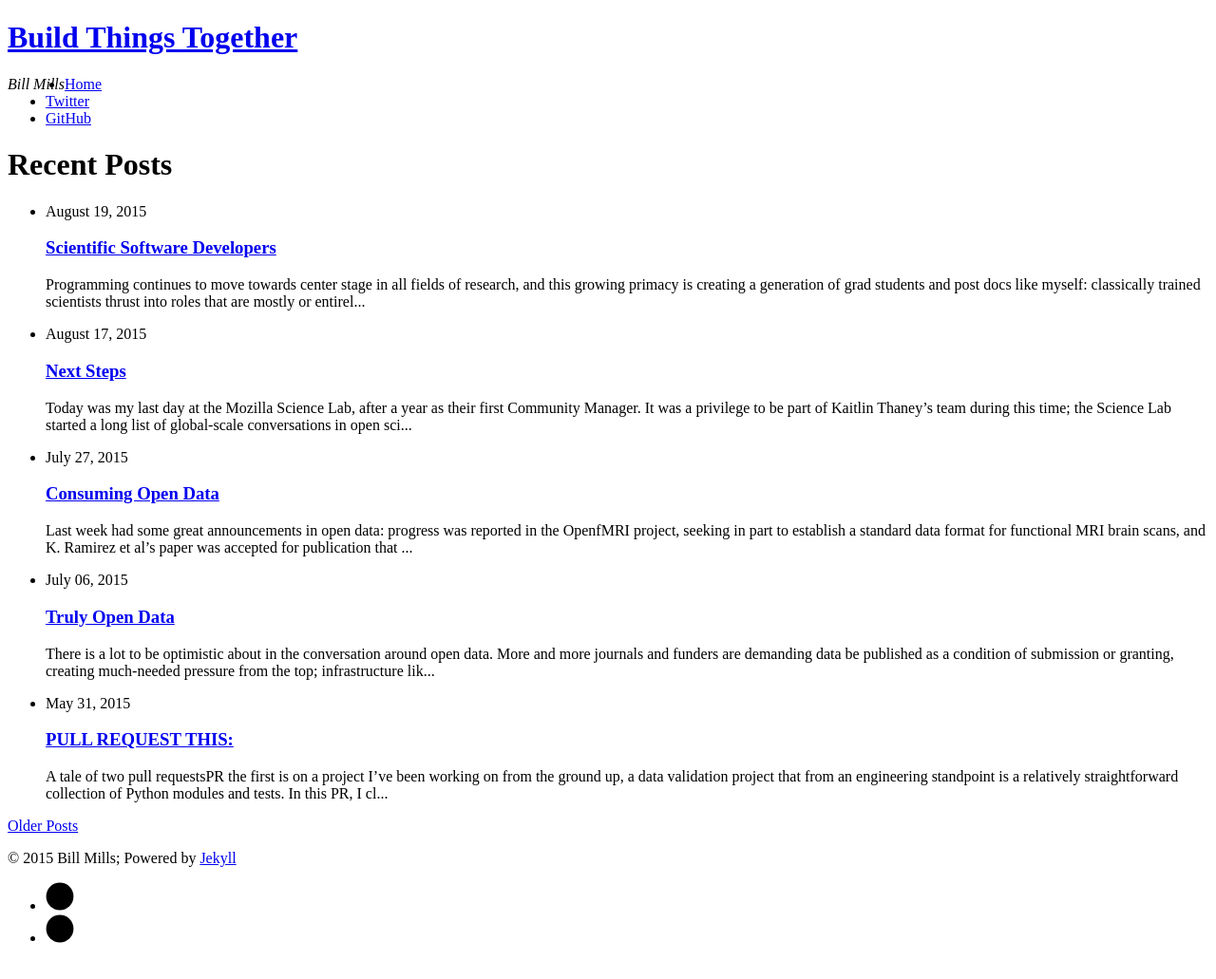
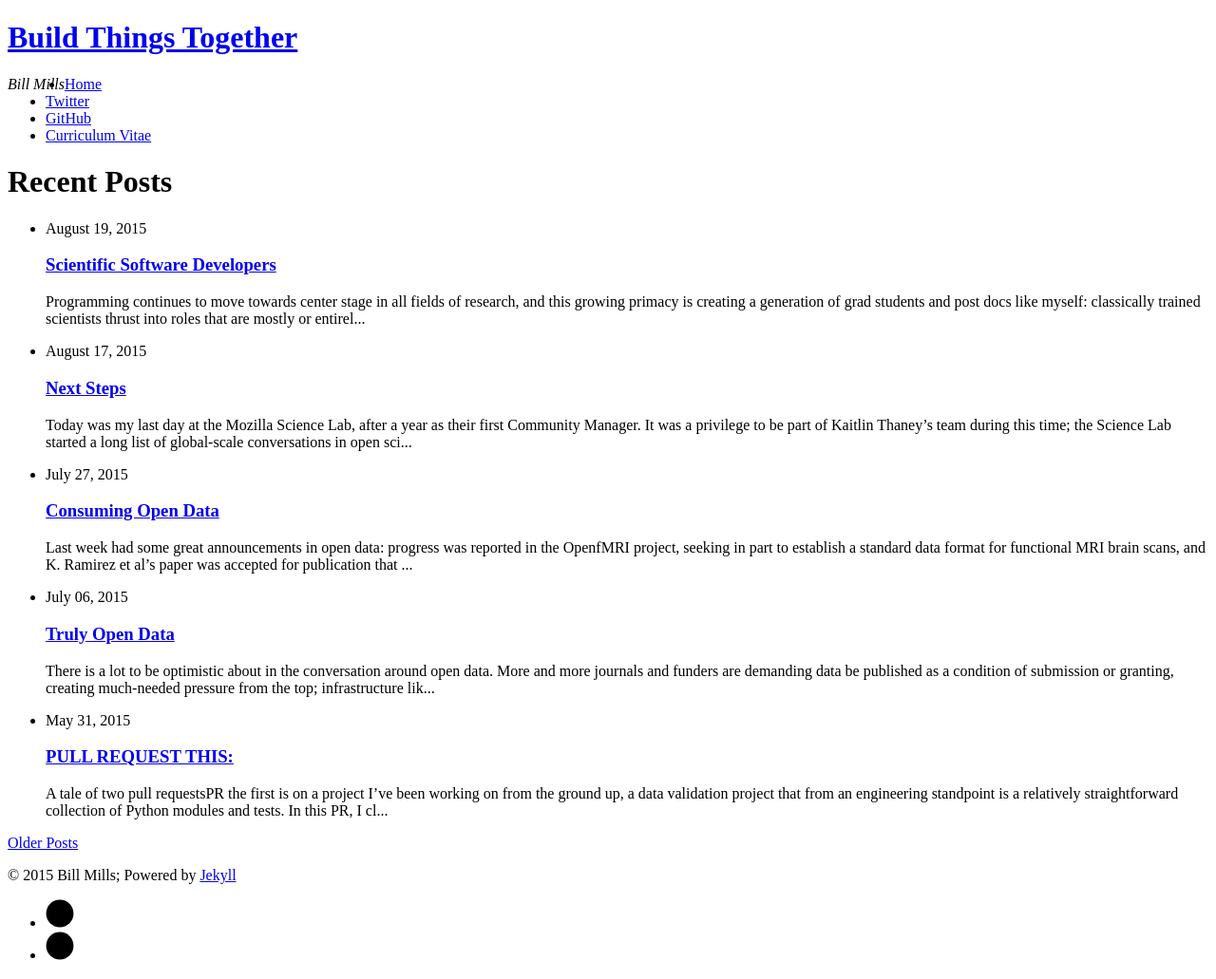
Before and after one commit to bkatiemills/blog, a Jekyll site: the page built from index.html, in a window 1280 px wide. Shown: the whole page at 95% size. Built offline with Jekyll 4.4.1, drawn with Linux system fonts in a browser that asks for light colours; nearby versions of some CDN libraries; Markdown is read by kramdown in place of the engine named in the settings; the list of posts is cut into pages by our own code; comment, search, counter and statistics services are not loaded.

Commit message:
linked cv

```diff
--- a/_includes/header.html
+++ b/_includes/header.html
@@ -11,6 +11,7 @@
                  {% endfor %}
                  <li> <a href="https://twitter.com/billdoesphysics" target="_blank">Twitter</a></li>
                  <li> <a href="https://github.com/BillMills" target="_blank">GitHub</a></li>
+                 <li> <a href="http://billmills.github.io/" target="_blank">Curriculum Vitae</a></li>
              </ul>
          </nav>
      </div>
```
